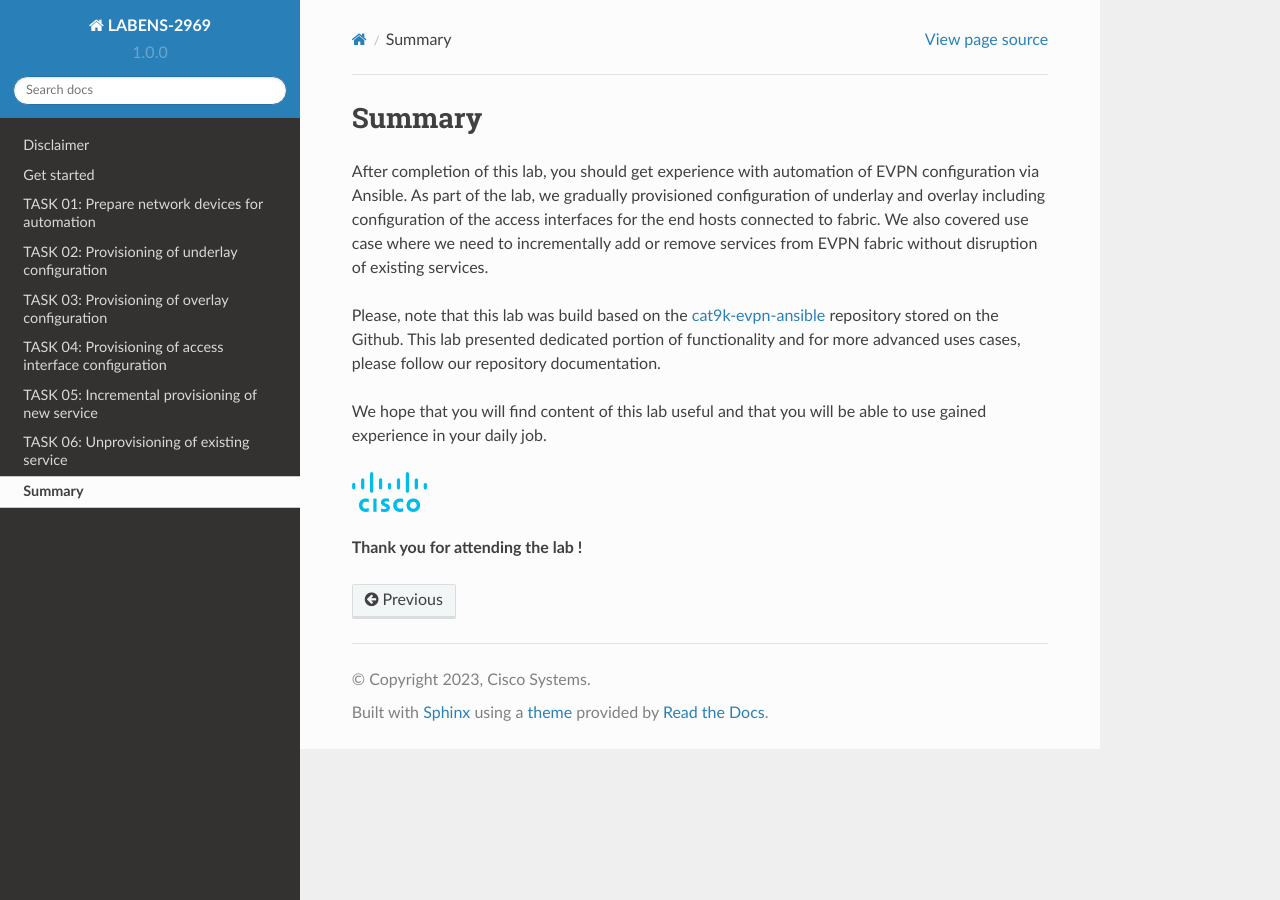
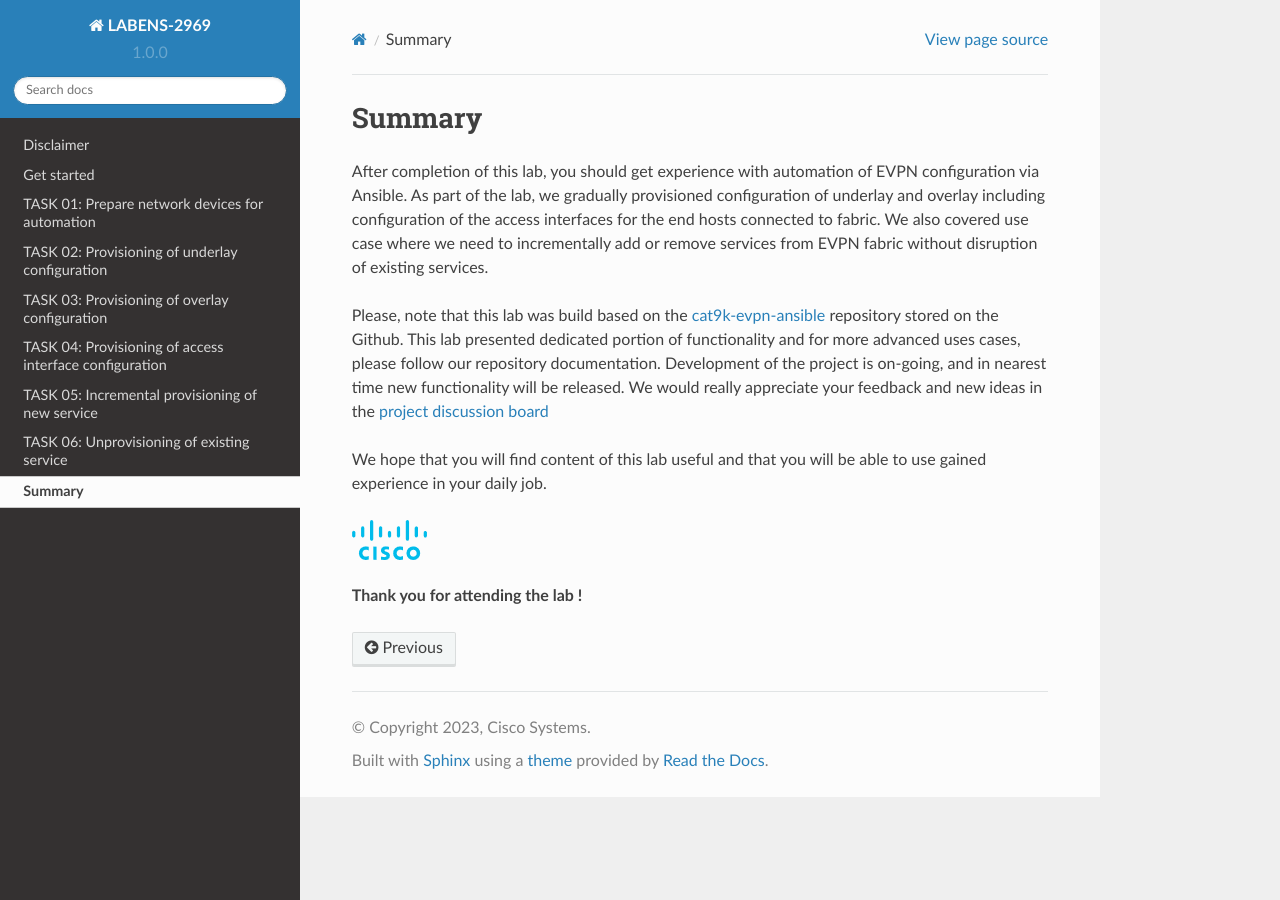
Before and after one commit to dvishchu/labens-2969, a Sphinx documentation site: the page built from docs/source/summary.rst, in a window 1280 px wide. Built offline with Sphinx 7.4.7 and the Read the Docs theme 2.0.0, drawn with Linux system fonts in a browser that asks for light colours.

Commit message:
Update summary.rst

```diff
--- a/docs/source/summary.rst
+++ b/docs/source/summary.rst
@@ -3,7 +3,7 @@ Summary
 
 After completion of this lab, you should get experience with automation of EVPN configuration via Ansible. As part of the lab, we gradually provisioned configuration of underlay and overlay including configuration of the access interfaces for the end hosts connected to fabric. We also covered use case where we need to incrementally add or remove services from EVPN fabric without disruption of existing services.
 
-Please, note that this lab was build based on the `cat9k-evpn-ansible <https://github.com/Cat9kEVPN/cat9k-evpn-ansible>`_ repository stored on the Github. This lab presented dedicated portion of functionality and for more advanced uses cases, please follow our repository documentation.
+Please, note that this lab was build based on the `cat9k-evpn-ansible <https://github.com/Cat9kEVPN/cat9k-evpn-ansible>`_ repository stored on the Github. This lab presented dedicated portion of functionality and for more advanced uses cases, please follow our repository documentation. Development of the project is on-going, and in nearest time new functionality will be released. We would really appreciate your feedback and new ideas in the `project discussion board <https://github.com/Cat9kEVPN/cat9k-evpn-ansible/discussions>`_
 
 We hope that you will find content of this lab useful and that you will be able to use gained experience in your daily job.
 
```
